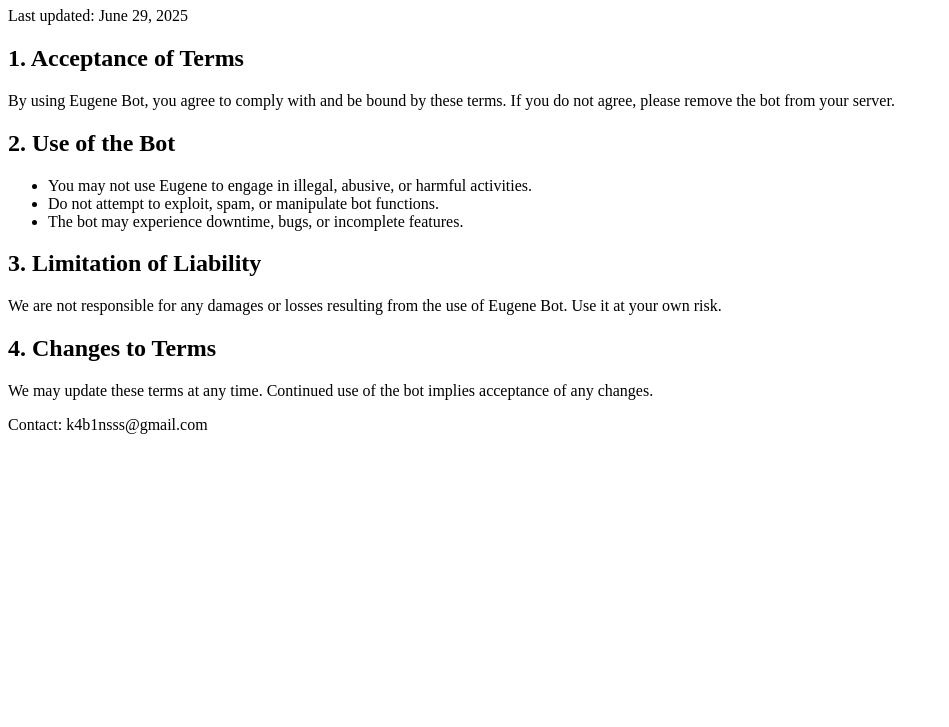
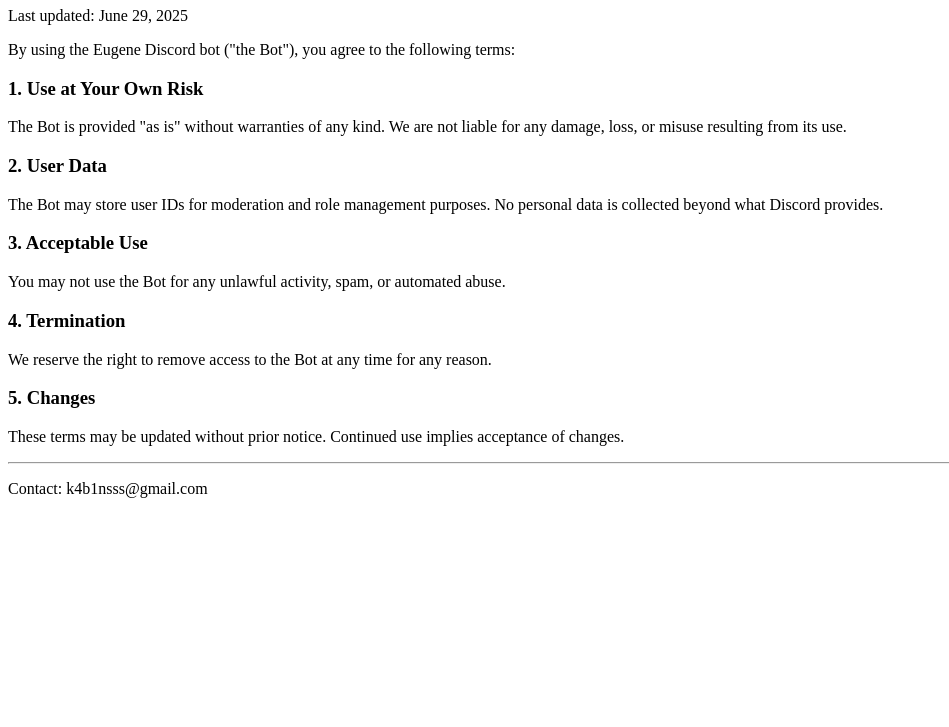
Before and after one commit to k4b1nsss/eugene-policy, a plain HTML site: page index.html in a window 1280 px wide. Shown: the part 73-800 px from the top of the page, without its empty margins (0-949 px from the left). Drawn offline with Linux system fonts and the light colour scheme.

Commit message:
Update index.html

```diff
--- a/index.html
+++ b/index.html
@@ -2,28 +2,31 @@
 <html lang="en">
 <head>
   <meta charset="UTF-8">
-  <title>Eugene Bot Terms of Service</title>
+  <meta name="viewport" content="width=device-width, initial-scale=1.0">
+  <title>Terms of Service - Eugene</title>
 </head>
 <body>
-  <h1>Eugene Bot - Terms of Service</h1>
+  <h1>Terms of Service</h1>
   <p>Last updated: June 29, 2025</p>
 
-  <h2>1. Acceptance of Terms</h2>
-  <p>By using Eugene Bot, you agree to comply with and be bound by these terms. If you do not agree, please remove the bot from your server.</p>
+  <p>By using the Eugene Discord bot ("the Bot"), you agree to the following terms:</p>
 
-  <h2>2. Use of the Bot</h2>
-  <ul>
-    <li>You may not use Eugene to engage in illegal, abusive, or harmful activities.</li>
-    <li>Do not attempt to exploit, spam, or manipulate bot functions.</li>
-    <li>The bot may experience downtime, bugs, or incomplete features.</li>
-  </ul>
+  <h3>1. Use at Your Own Risk</h3>
+  <p>The Bot is provided "as is" without warranties of any kind. We are not liable for any damage, loss, or misuse resulting from its use.</p>
 
-  <h2>3. Limitation of Liability</h2>
-  <p>We are not responsible for any damages or losses resulting from the use of Eugene Bot. Use it at your own risk.</p>
+  <h3>2. User Data</h3>
+  <p>The Bot may store user IDs for moderation and role management purposes. No personal data is collected beyond what Discord provides.</p>
 
-  <h2>4. Changes to Terms</h2>
-  <p>We may update these terms at any time. Continued use of the bot implies acceptance of any changes.</p>
+  <h3>3. Acceptable Use</h3>
+  <p>You may not use the Bot for any unlawful activity, spam, or automated abuse.</p>
 
+  <h3>4. Termination</h3>
+  <p>We reserve the right to remove access to the Bot at any time for any reason.</p>
+
+  <h3>5. Changes</h3>
+  <p>These terms may be updated without prior notice. Continued use implies acceptance of changes.</p>
+
+  <hr>
   <p>Contact: k4b1nsss@gmail.com</p>
 </body>
 </html>
```
